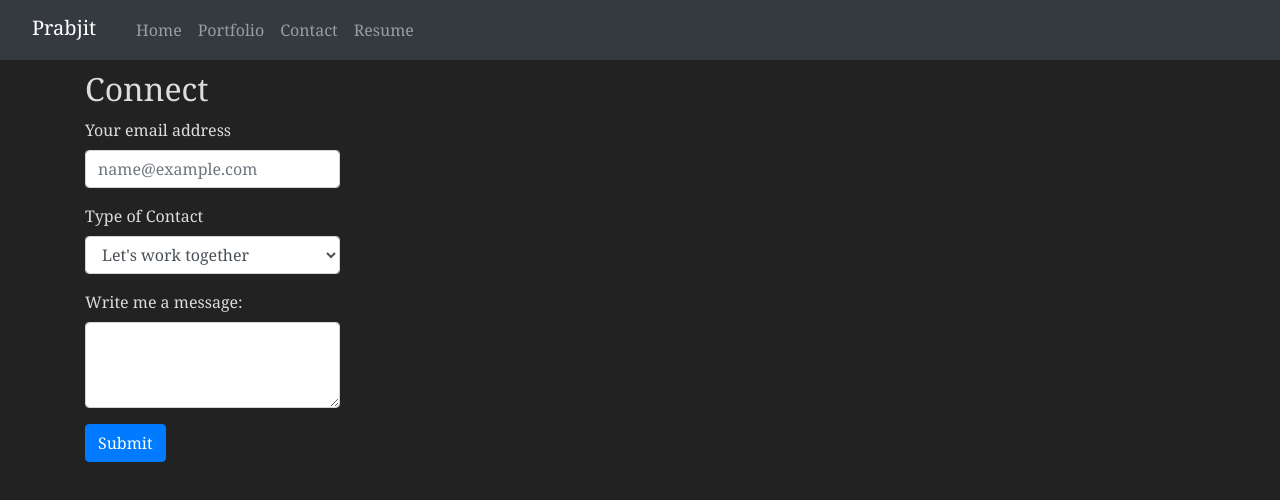
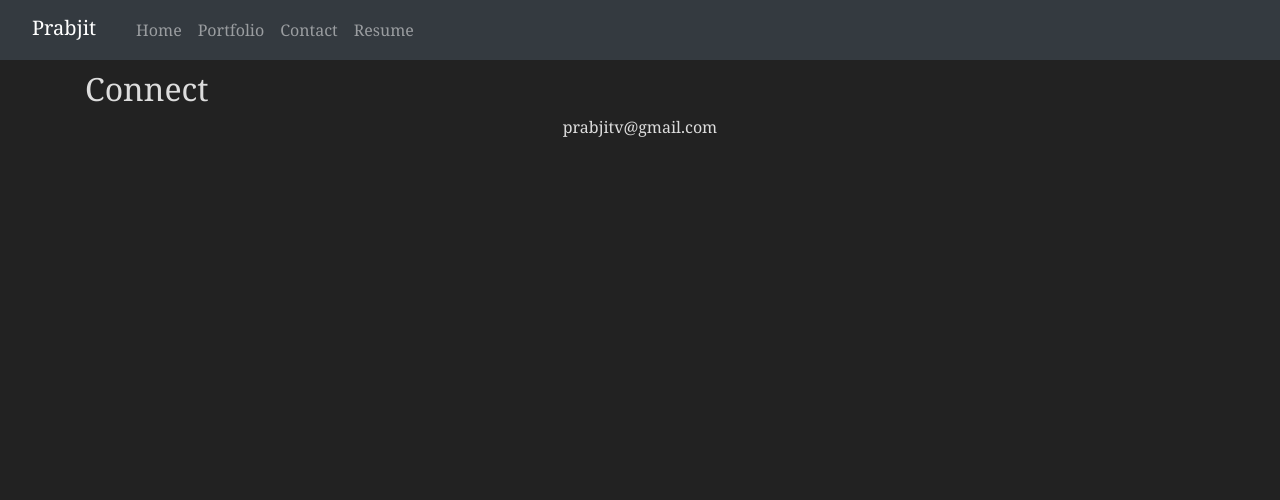
Before and after one commit to prabjitv/Responsive-Portfolio, a plain HTML site: page contact.html in a window 1280 px wide. Drawn offline with nearby package versions, Linux system fonts and the light colour scheme.

Commit message:
made the contact page minimal

```diff
--- a/contact.html
+++ b/contact.html
@@ -34,7 +34,8 @@
                     <a class="nav-link" href="#">Contact</a>
                 </li>
                 <li class="nav-item">
-                    <a class="nav-link" href="https://drive.google.com/file/d/1gNk8Q5Ljj-AdA2FqsdrfaRcboLjiB--g/view?usp=sharing">Resume</a>
+                    <a class="nav-link"
+                        href="https://drive.google.com/file/d/1gNk8Q5Ljj-AdA2FqsdrfaRcboLjiB--g/view?usp=sharing">Resume</a>
                 </li>
 
             </ul>
@@ -50,28 +51,10 @@
             </div>
         </div>
         <div class="row">
-            <div class="col-md-3">
-                <form style="color: #ddd;">
-                    <div class="form-group">
-                        <label for="exampleFormControlInput1">Your email address</label>
-                        <input type="email" class="form-control" id="exampleFormControlInput1"
-                            placeholder="name@example.com">
-                    </div>
-                    <div class="form-group">
-                        <label for="exampleFormControlSelect1">Type of Contact</label>
-                        <select class="form-control" id="exampleFormControlSelect1">
-                            <option>Let's work together</option>
-                            <option>Purchase/License</option>
-                            <option>Seeking Advice</option>
-                            <option>Just saying hi!</option>
-                        </select>
-                    </div>
-                    <div class="form-group">
-                        <label for="exampleFormControlTextarea1">Write me a message:</label>
-                        <textarea class="form-control" id="exampleFormControlTextarea1" rows="3"></textarea>
-                    </div>
-                    <button type="submit" class="btn btn-primary">Submit</button>
-                </form>
+            <div class="col-md-12">
+                <article class="fontlite text-center">
+                    <h6>prabjitv@gmail.com</h6>
+                </article>
             </div>
         </div>
     </div>
```
